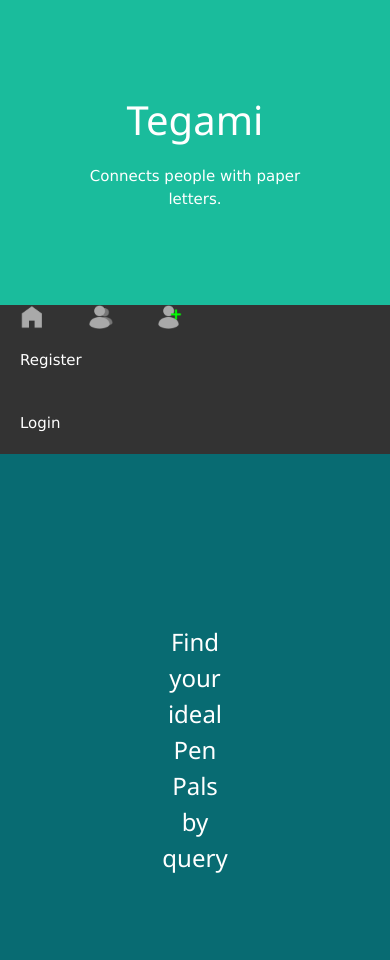
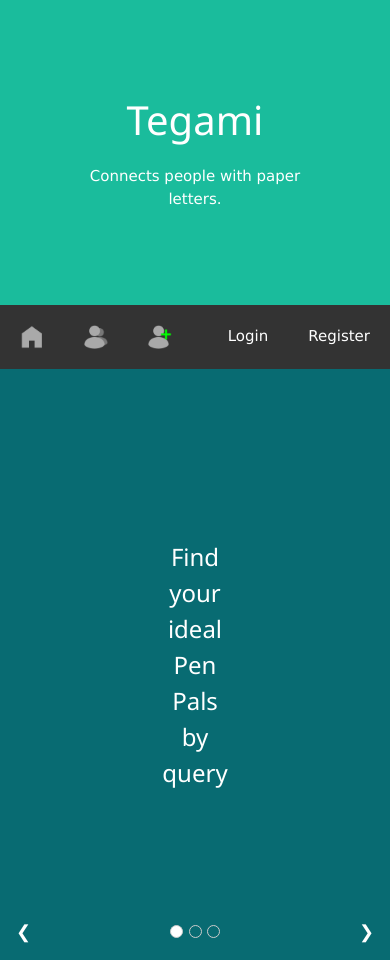
Before and after one commit to megarazor/Tegami, a Django app: page / in a window 390 px wide. Shown: the top 960 px of the page. Run offline with Django 3.2, Linux system fonts and the light colour scheme.

Commit message:
Fix navbar again

```diff
--- a/static/css/styles.css
+++ b/static/css/styles.css
@@ -23,7 +23,6 @@ body {
 
 /* Sticky navbar - toggles between relative and fixed, depending on the scroll position. It is positioned relative until a given offset position is met in the viewport - then it "sticks" in place (like position:fixed). The sticky value is not supported in IE or Edge 15 and earlier versions. However, for these versions the navbar will inherit default position */
 .navbar {
-  vertical-align: middle;
   overflow: hidden;
   background-color: #333;
   position: sticky;
@@ -59,9 +58,9 @@ body {
 .navbar-img {
   height: 24px;
   width: 24px;
-  object-fit:cover;
+  /* object-fit:cover;
   margin: 0px 0px 0px 0px;
-  padding: 0px 0px 0px 0px;
+  padding: 0px 0px 0px 0px; */
 }
 
 /* Column container */
@@ -123,16 +122,16 @@ body {
     display: none;
   }
 
-  .row {
+  /* .row {
     flex-direction: column;
-  }
+  } */
 }
 
 /* Responsive layout - when the screen is less than 400px wide, make the navigation links stack on top of each other instead of next to each other */
 @media screen and (max-width: 400px) {
-  .navbar a {
+  /* .navbar a {
     float: none;
-    width: 100%;
+    width: 100%; */
   }
 }
 
```
